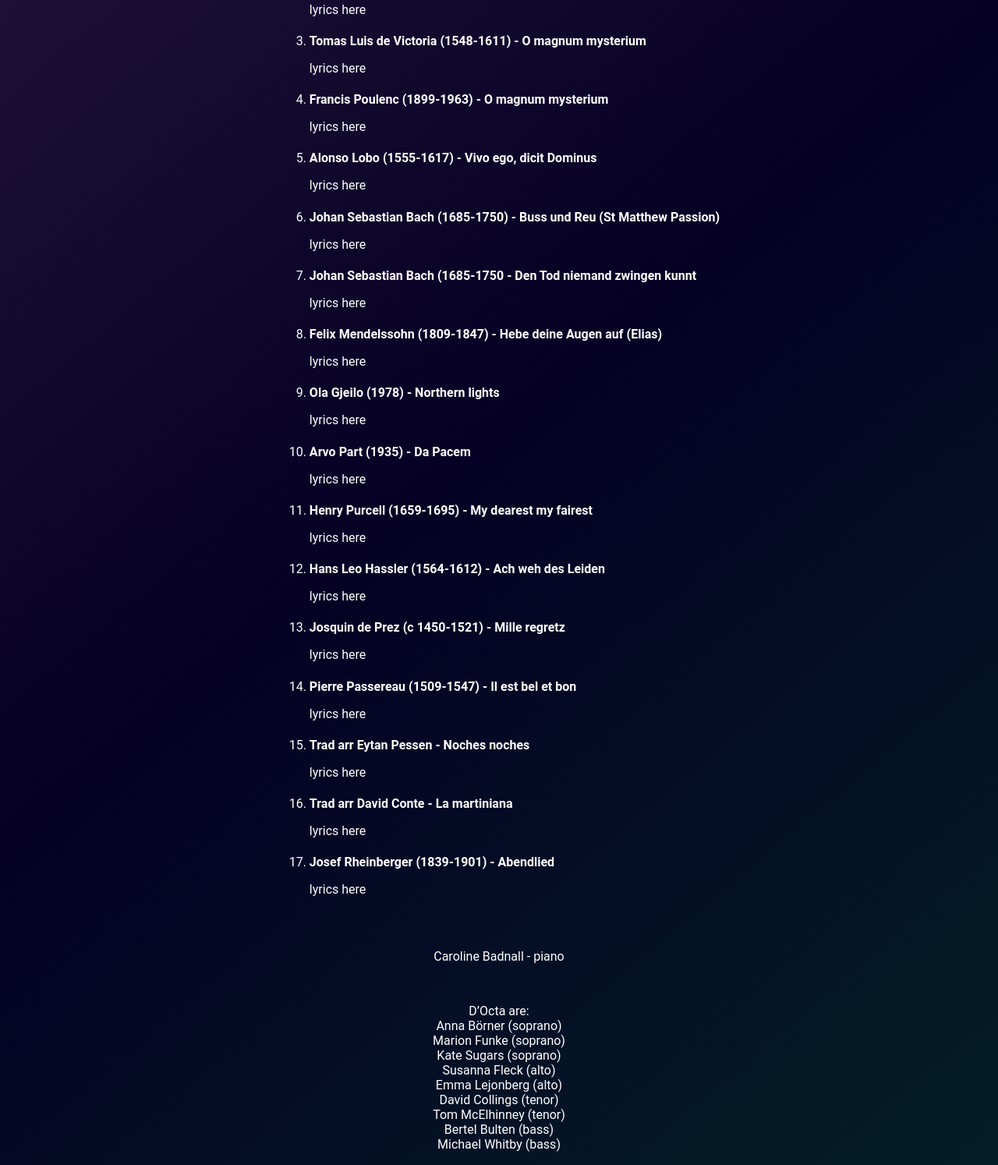
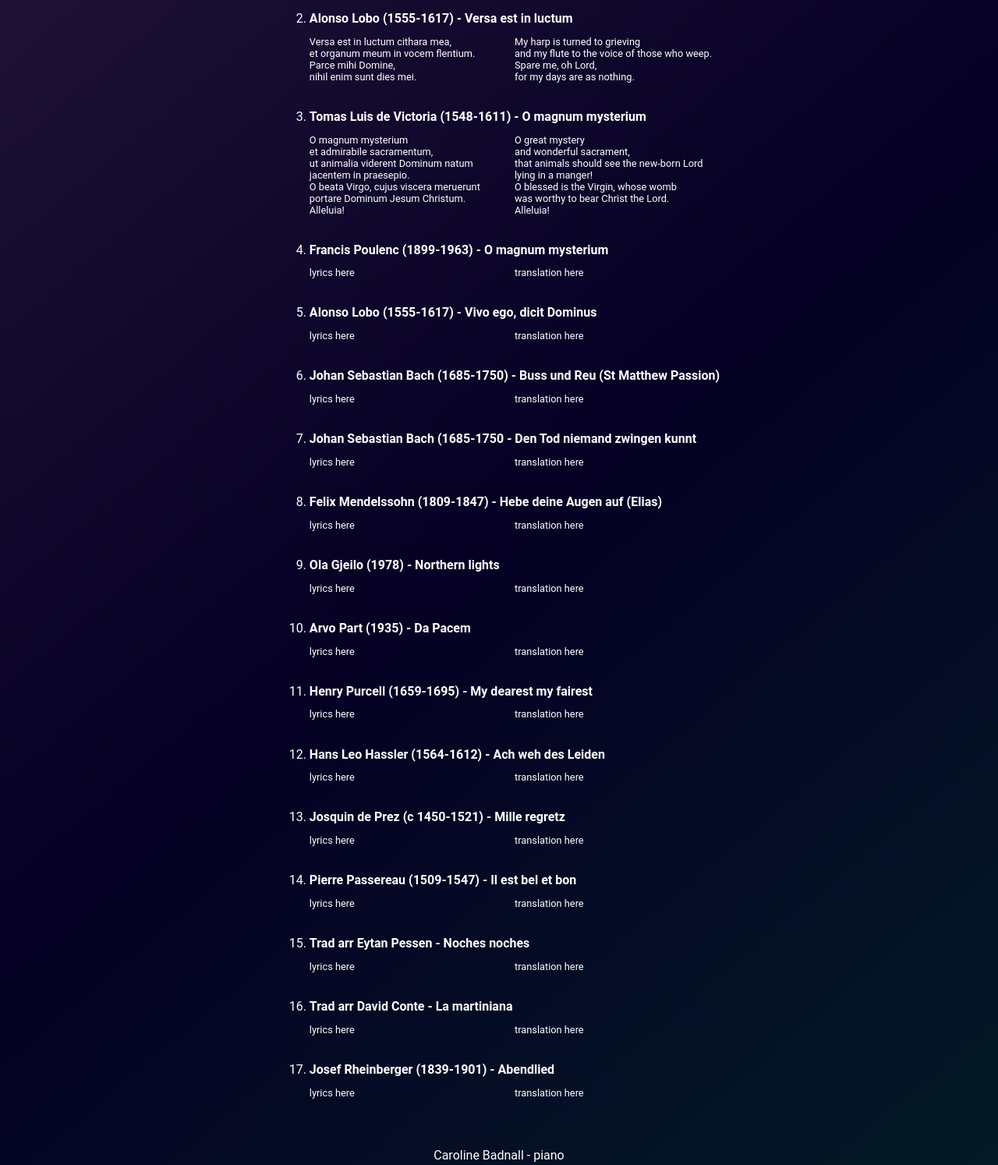
Before and after one commit to tomsembl/D-octa-Lyrics, a plain HTML site: page index.html in a window 1280 px wide. Shown: the part 472-1966 px from the top of the page at 78% size. Drawn offline with Linux system fonts and the light colour scheme; a web font is replaced by a local one.

Commit message:
Update index.html

```diff
--- a/index.html
+++ b/index.html
@@ -47,12 +47,8 @@
         }
 
         .columns>p {
-            font-size: 0.6rem;
+            font-size: 0.8rem;
         }
-        .columns>p:nth-child(2) {
-            margin-left: 30px;
-        }
-
         .lyrics {
             display: flex;
             flex-direction: column;
@@ -91,8 +87,7 @@
                         I cry aloud to God,<br>
                         aloud to God, and he will hear me.<br>
                         In the day of my trouble I seek the Lord; <br>
-                        in the night my hand is stretched out without<br>
-                        wearying;<br>
+                        in the night my hand is stretched out without wearying;<br>
                         my soul refuses to be comforted.<br>
                         When I remember God, I moan;<br>
                         when I meditate, my spirit faints.<br></p>
@@ -100,67 +95,133 @@
             </li>
             <li>
                 <h4>Alonso Lobo (1555-1617) - Versa est in luctum</h4>
-                <p>lyrics here</p>
+                <div class="columns">
+                    <p>Versa est in luctum cithara mea,<br>
+                        et organum meum in vocem flentium.<br>
+                        Parce mihi Domine,<br>
+                        nihil enim sunt dies mei.<br></p>
+                    <p>My harp is turned to grieving<br>
+                        and my flute to the voice of those who weep.<br>
+                        Spare me, oh Lord,<br>
+                        for my days are as nothing.<br></p>
+                </div>
             </li>
             <li>
                 <h4>Tomas Luis de Victoria (1548-1611) - O magnum mysterium</h4>
-                <p>lyrics here</p>
+                <div class="columns">
+                    <p>O magnum mysterium<br>
+                        et admirabile sacramentum,<br>
+                        ut animalia viderent Dominum natum<br>
+                        jacentem in praesepio.<br>
+                        O beata Virgo, cujus viscera meruerunt<br>
+                        portare Dominum Jesum Christum.<br>
+                        Alleluia!<br></p>
+                    <p>O great mystery<br>
+                        and wonderful sacrament,<br>
+                        that animals should see the new-born Lord<br>
+                        lying in a manger!<br>
+                        O blessed is the Virgin, whose womb<br>
+                        was worthy to bear Christ the Lord.<br>
+                        Alleluia!<br></p>
+                </div>
             </li>
             <li>
                 <h4>Francis Poulenc (1899-1963) - O magnum mysterium</h4>
+                <div class="columns">
                     <p>lyrics here</p>
+                    <p>translation here</p>
+                </div>
             </li>
             <li>
                 <h4>Alonso Lobo (1555-1617) - Vivo ego, dicit Dominus</h4>
+                <div class="columns">
                     <p>lyrics here</p>
+                    <p>translation here</p>
+                </div>
             </li>
             <li>
                 <h4>Johan Sebastian Bach (1685-1750) - Buss und Reu (St Matthew Passion)</h4>
+                <div class="columns">
                     <p>lyrics here</p>
+                    <p>translation here</p>
+                </div>
             </li>
             <li>
                 <h4>Johan Sebastian Bach (1685-1750 - Den Tod niemand zwingen kunnt</h4>
+                <div class="columns">
                     <p>lyrics here</p>
+                    <p>translation here</p>
+                </div>
             </li>
             <li>
                 <h4>Felix Mendelssohn (1809-1847) - Hebe deine Augen auf (Elias)</h4>
+                <div class="columns">
                     <p>lyrics here</p>
+                    <p>translation here</p>
+                </div>
             </li>
             <li>
                 <h4>Ola Gjeilo (1978) - Northern lights</h4>
+                <div class="columns">
                     <p>lyrics here</p>
+                    <p>translation here</p>
+                </div>
             </li>
             <li>
                 <h4>Arvo Part (1935) - Da Pacem</h4>
+                <div class="columns">
                     <p>lyrics here</p>
+                    <p>translation here</p>
+                </div>
             </li>
             <li>
                 <h4>Henry Purcell (1659-1695) - My dearest my fairest</h4>
+                <div class="columns">
                     <p>lyrics here</p>
+                    <p>translation here</p>
+                </div>
             </li>
             <li>
                 <h4>Hans Leo Hassler (1564-1612) - Ach weh des Leiden</h4>
+                <div class="columns">
                     <p>lyrics here</p>
+                    <p>translation here</p>
+                </div>
             </li>
             <li>
                 <h4>Josquin de Prez (c 1450-1521) - Mille regretz</h4>
+                <div class="columns">
                     <p>lyrics here</p>
+                    <p>translation here</p>
+                </div>
             </li>
             <li>
                 <h4>Pierre Passereau (1509-1547) - Il est bel et bon</h4>
+                <div class="columns">
                     <p>lyrics here</p>
+                    <p>translation here</p>
+                </div>
             </li>
             <li>
                 <h4>Trad arr Eytan Pessen - Noches noches</h4>
+                <div class="columns">
                     <p>lyrics here</p>
+                    <p>translation here</p>
+                </div>
             </li>
             <li>
                 <h4>Trad arr David Conte - La martiniana</h4>
+                <div class="columns">
                     <p>lyrics here</p>
+                    <p>translation here</p>
+                </div>
             </li>
             <li>
                 <h4>Josef Rheinberger (1839-1901) - Abendlied</h4>
+                <div class="columns">
                     <p>lyrics here</p>
+                    <p>translation here</p>
+                </div>
             </li>
         </ol>
         <br>
```
Lines whose indentation alone changed are shown as unchanged.
